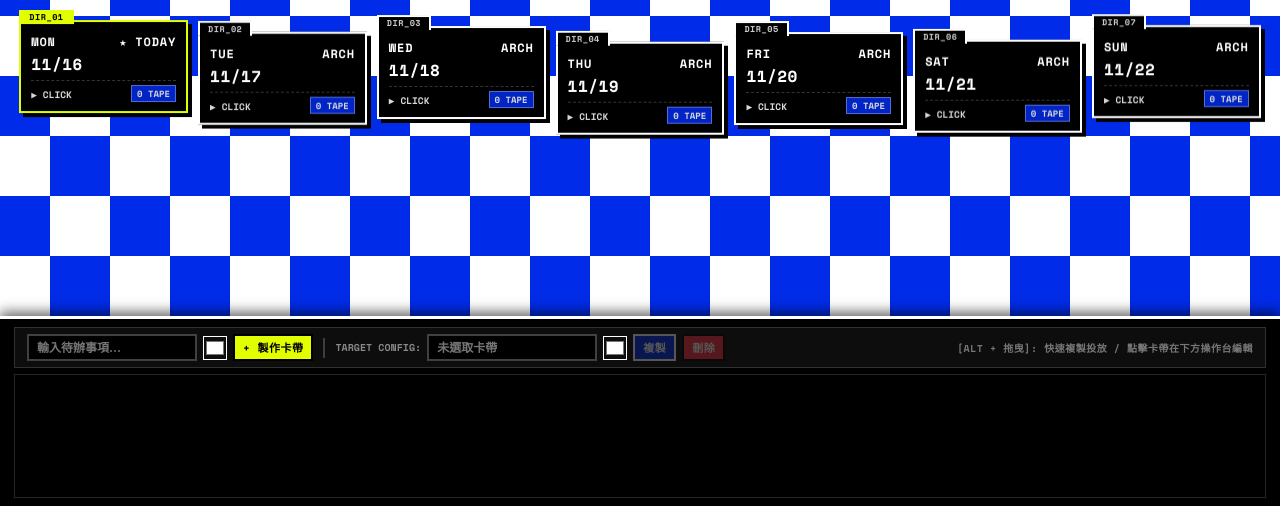
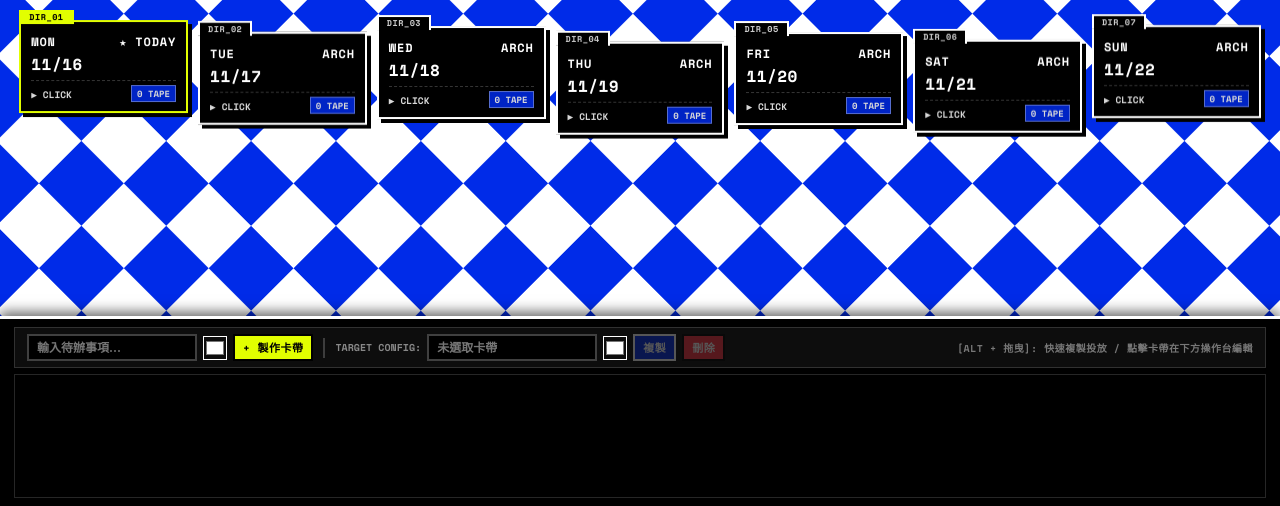
Before and after one commit to TienJo/my-schedule, a plain HTML site: page index.html in a window 1280 px wide. Shown: the part 294-800 px from the top of the page. Drawn offline with nearby package versions, Linux system fonts and the light colour scheme.

Commit message:
Update index.html

```diff
--- a/index.html
+++ b/index.html
@@ -53,23 +53,35 @@
       overflow: hidden;
       user-select: none;
       font-family: var(--font-ui);
-      /* 60px x 60px 純正方形棋盤格（無斜向三角形接縫） */
+      position: relative;
+    }
+
+    /* 45度斜向旋轉棋盤背景層（無縫循環往右上角移動） */
+    body::before {
+      content: "";
+      position: fixed;
+      top: -100vmax;
+      left: -100vmax;
+      width: 300vmax;
+      height: 300vmax;
+      z-index: -1;
+      pointer-events: none;
       background-image:
         repeating-conic-gradient(
           var(--grid-alt-color) 0% 25%,
           transparent 0% 50%
         );
       background-size: 120px 120px;
-      background-position: 0px 0px;
-      animation: infiniteGridMove 12s linear infinite;
-    }
-
-    @keyframes infiniteGridMove {
+      transform: rotate(45deg);
+      animation: infiniteDiagonalGridMove 12s linear infinite;
+    }
+
+    @keyframes infiniteDiagonalGridMove {
       0% {
         background-position: 0px 0px;
       }
       100% {
-        background-position: 120px -120px;
+        background-position: 0px -120px;
       }
     }
 
```
